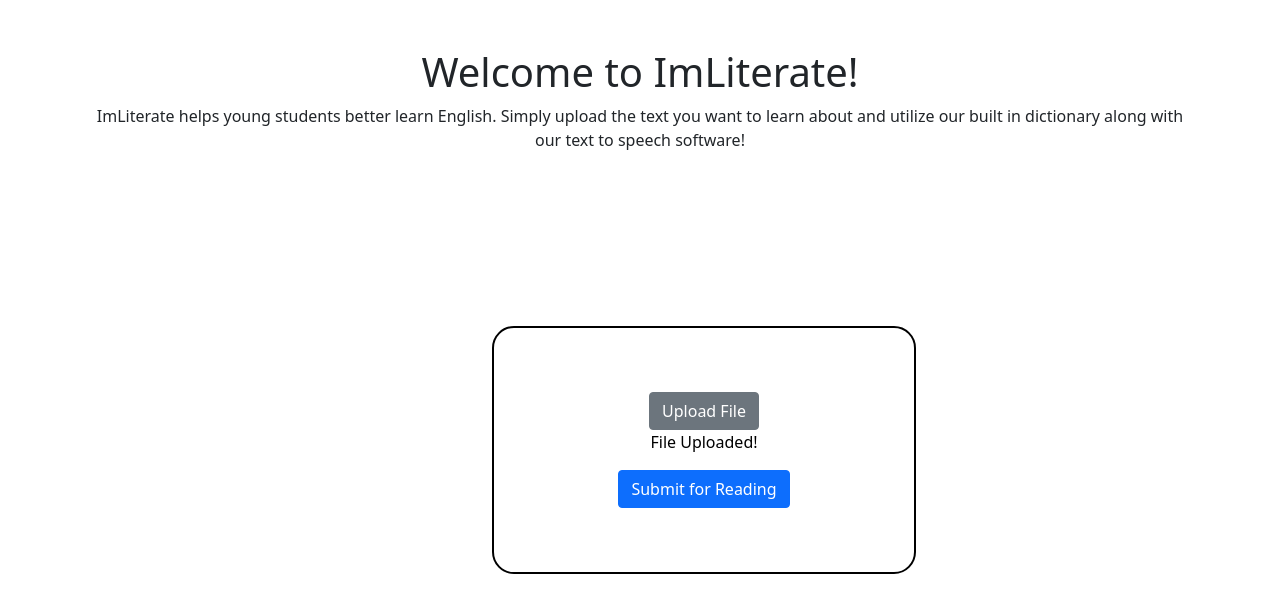
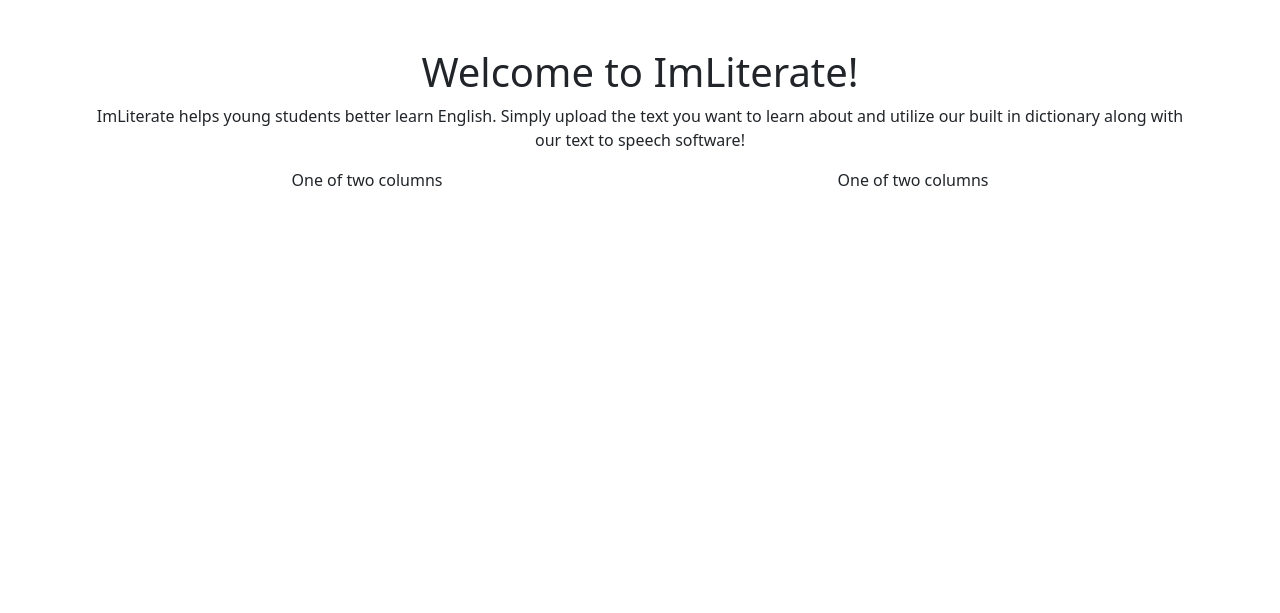
Before and after one commit to JohnLun/ImLiterate, a Django app: page / in a window 1280 px wide. Shown: the part 54-667 px from the top of the page. Run offline with Django 4.2, Linux system fonts and the light colour scheme.

Commit message:
fixed css and added to home.html

```diff
--- a/imLiterate/settings.py
+++ b/imLiterate/settings.py
@@ -117,6 +117,9 @@ USE_TZ = True
 # https://docs.djangoproject.com/en/4.0/howto/static-files/
 
 STATIC_URL = 'static/'
+STATICFILES_DIRS = [
+    BASE_DIR / 'static',
+]
 
 # Default primary key field type
 # https://docs.djangoproject.com/en/4.0/ref/settings/#default-auto-field
--- a/reader/templates/home.html
+++ b/reader/templates/home.html
@@ -1,16 +1,29 @@
 {% extends "base.html" %}
 
 {% block content %}
-
     <div class="my-5 text-center container">
         <h1>Welcome to ImLiterate!</h1>
         <p>ImLiterate helps young students better learn English. Simply upload the text you want to learn about
             and utilize our built in dictionary along with our text to speech software!</p>
+
+        {% if user.is_authenticated %}
         <div class="box">
             <button type="button" class="btn btn-secondary">Upload File</button>
             <p>File Uploaded!</p>
             <button type="button" class="btn btn-primary">Submit for Reading</button>
         </div>
+
+        {% else %}
+        <div class="container text-center">
+            <div class="row align-items-start">
+              <div class="col">
+                One of two columns
+              </div>
+              <div class="col">
+                One of two columns
+              </div>
+            </div>
+        {% endif %}
     </div>
 
 {% endblock %}
--- a/static/templates/base.html
+++ b/static/templates/base.html
@@ -3,15 +3,12 @@
     <head>
         <link rel="stylesheet" href="https://cdn.jsdelivr.net/npm/bootstrap@5.0.1/dist/css/bootstrap.min.css">
         <link rel="stylesheet" type="text/css" href="{% static 'css/style.css' %}">
-        <link rel="stylesheet" type="text/css" href="./style.css">
     </head>
 
     <body>
         <nav class="navbar navbar-dark bg-dark">
             <div class="ms-auto">
                 {% if user.is_authenticated %}
-                <a href="{% url 'notes.list' %}" class="btn btn-outline-light me-1">Home</a>
-                <a href="{% url 'notes.new' %}" class="btn btn-outline-light me-1">Create</a>
                 <a href="{% url 'logout' %}" class="btn btn-outline-light me-1">Logout</a>
                 {% else %}
                 <a href="{% url 'login' %}" class="btn btn-outline-light me-1">Login</a>
```
Also changed, not shown: db.sqlite3, static/css/style.css (renamed from static/style.css).
